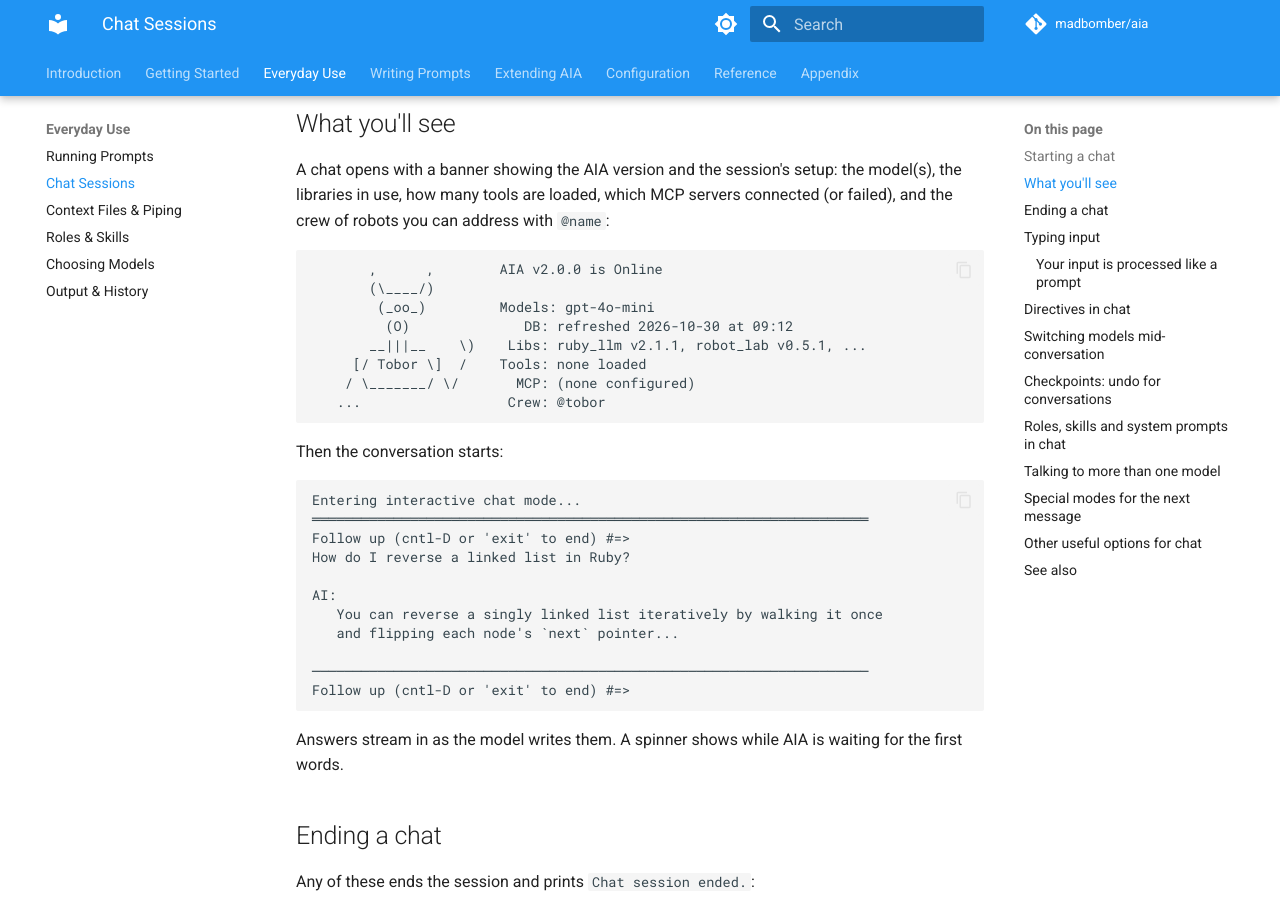
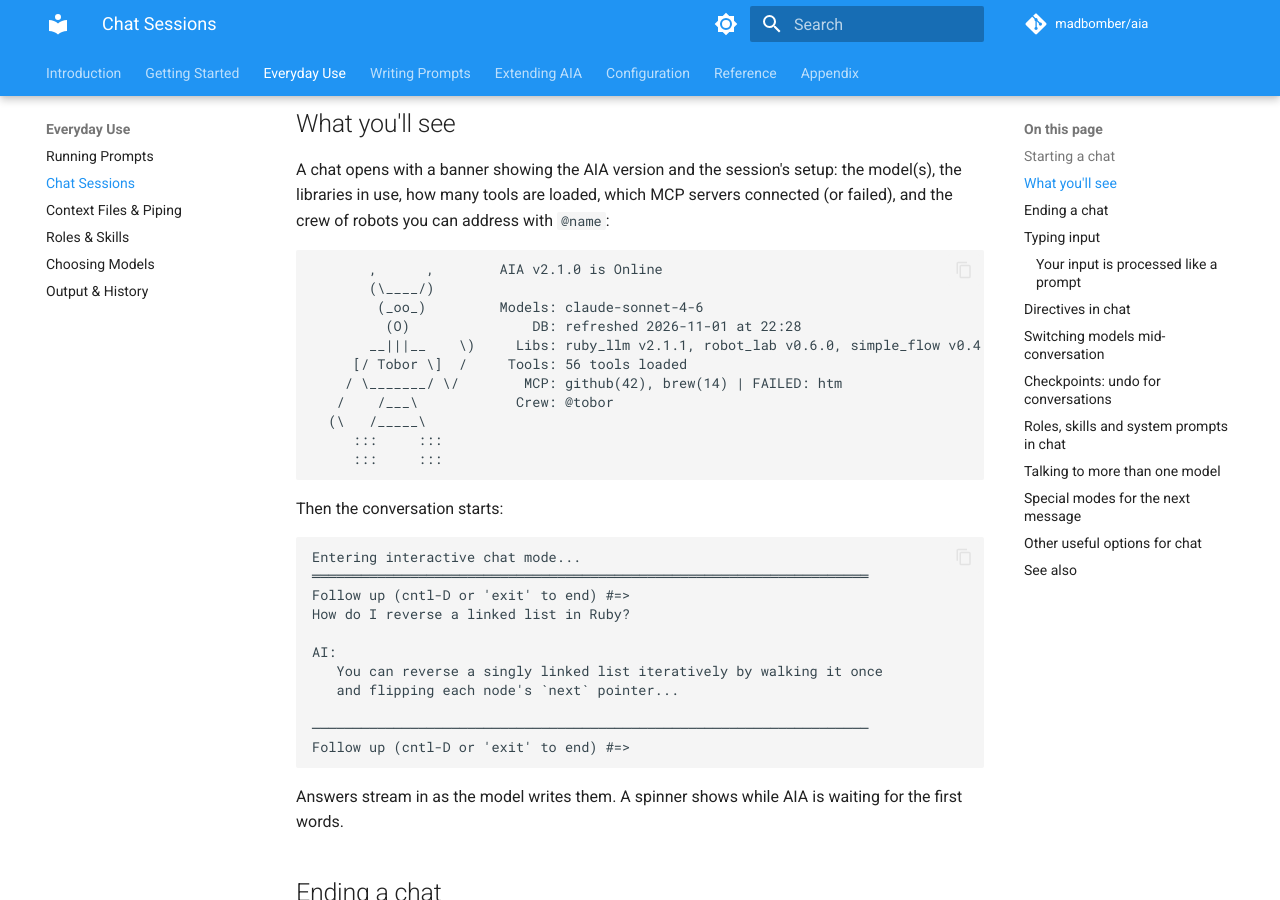
Before and after one commit to MadBomber/aia, an MkDocs documentation site: the page built from docs/everyday/chat.md, in a window 1280 px wide and 900 px high, scrolled down 553 px. Built offline with MkDocs 1.6.1 and Material for MkDocs 9.7.7, drawn with Linux system fonts in a browser that asks for light colours; comment, search, counter and statistics services are not loaded; the version menu is left out.

Commit message:
docs: refresh the Tobor startup banner examples for 2.1.0
The README and chat page showed the 2.0.0 banner with robot_lab 0.5.x
and the old MCP line. Match what 2.1.0 prints: libraries on one line,
per-server tool counts in parentheses, and failed servers after FAILED:.

````diff
--- a/docs/everyday/chat.md
+++ b/docs/everyday/chat.md
@@ -19,14 +19,17 @@ When you start with a prompt ID (or a [pipeline](../prompts/pipelines.md)), AIA
 A chat opens with a banner showing the AIA version and the session's setup: the model(s), the libraries in use, how many tools are loaded, which MCP servers connected (or failed), and the crew of robots you can address with `@name`:
 
 ```text
-       ,      ,        AIA v2.0.0 is Online
+       ,      ,        AIA v2.1.0 is Online
        (\____/)
-        (_oo_)         Models: gpt-4o-mini
-         (O)              DB: refreshed 2026-10-30 at 09:12
-       __|||__    \)    Libs: ruby_llm v2.1.1, robot_lab v0.5.1, ...
-     [/ Tobor \]  /    Tools: none loaded
-    / \_______/ \/       MCP: (none configured)
-   ...                  Crew: @tobor
+        (_oo_)         Models: claude-sonnet-4-6
+         (O)               DB: refreshed 2026-11-01 at 22:28
+       __|||__    \)     Libs: ruby_llm v2.1.1, robot_lab v0.6.0, simple_flow v0.4.0, trak_flow v0.2.0, typed_bus v0.0.1
+     [/ Tobor \]  /     Tools: 56 tools loaded
+    / \_______/ \/        MCP: github(42), brew(14) | FAILED: htm
+   /    /___\            Crew: @tobor
+  (\   /_____\
+     :::     :::
+     :::     :::
 ```
 
 Then the conversation starts:
````
Also changed, not shown: README.md (+19 -19 lines).
